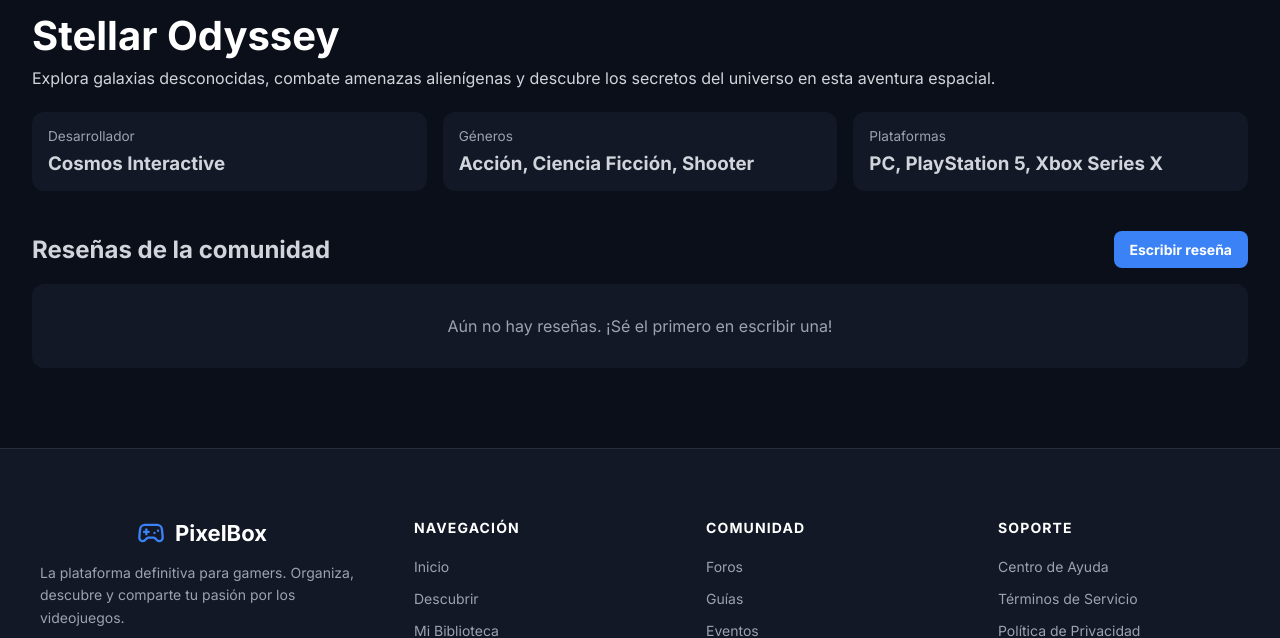
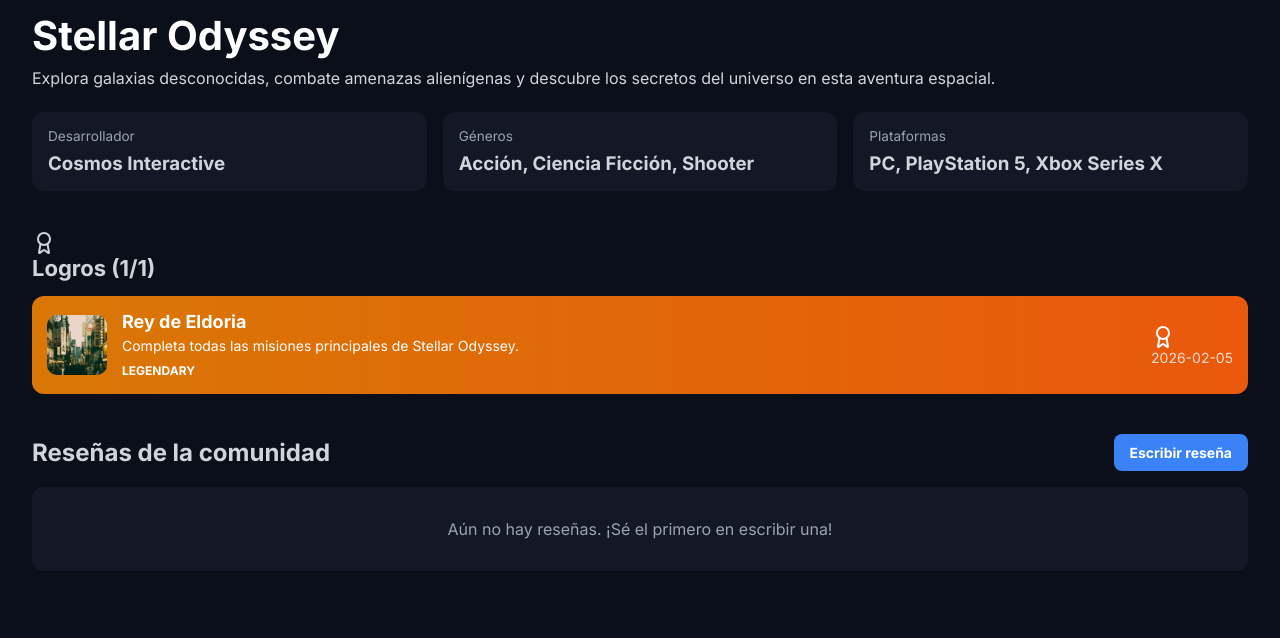
Before and after one commit to Nuriaadr/PixelBoxTFG-final, a PHP site: page /html/detalles_juego.html in a window 1280 px wide. Shown: the part 722-1360 px from the top of the page. Run offline with PHP 8.4, Linux system fonts and the light colour scheme.

Commit message:
icono trofeo y logros

```diff
--- a/PixelBoxTFG-master/estilos/style.css
+++ b/PixelBoxTFG-master/estilos/style.css
@@ -1097,7 +1097,72 @@ img {
   object-fit: cover;
   border-radius: 10px;
 }
+.achievements-section {
+  margin-top: 40px;
+}
 
+.achievements-title {
+  font-size: 22px;
+  margin-bottom: 15px;
+}
+
+.achievement-card {
+  display: flex;
+  align-items: center;
+  justify-content: space-between;
+  background: linear-gradient(90deg, #d97706, #ea580c);
+  padding: 15px;
+  border-radius: 12px;
+  color: white;
+  gap: 15px;
+}
+
+.achievement-img {
+  width: 60px;
+  height: 60px;
+  border-radius: 10px;
+  object-fit: cover;
+}
+
+.achievement-info {
+  flex: 1;
+}
+
+.achievement-info h3 {
+  margin: 0;
+  font-size: 18px;
+}
+
+.achievement-info p {
+  margin: 5px 0;
+  font-size: 14px;
+}
+
+.rarity {
+  font-size: 12px;
+  font-weight: bold;
+  color: var(--text-white);
+}
+
+.achievement-meta {
+  text-align: right;
+  font-size: 14px;
+}
+
+.trophy {
+  display: flex;
+  align-items: center;
+  justify-content: center;
+  font-size: 18px;
+  width: 24px;
+  height: 24px;
+  flex-shrink: 0;
+
+}
+
+.date {
+  opacity: 0.8;
+}
 /* === DETALLES === */
 .game-details {
   flex: 1;
--- a/PixelBoxTFG-master/html/detalles_juego.html
+++ b/PixelBoxTFG-master/html/detalles_juego.html
@@ -106,7 +106,30 @@
             </div>
 
         </div>
+        <div class="achievements-section">
 
+            <h2 class="achievements-title">
+                <i data-lucide="award" class="trophy"></i> Logros (1/1)
+            </h2>
+
+            <div class="achievement-card">
+
+                <img src="../img/img1.webp" alt="logro" class="achievement-img">
+
+                <div class="achievement-info">
+                    <h3>Rey de Eldoria</h3>
+                    <p>Completa todas las misiones principales de Stellar Odyssey.</p>
+                    <span class="rarity">LEGENDARY</span>
+                </div>
+
+                <div class="achievement-meta">
+                    <i data-lucide="award" class="trophy"></i>
+                    <span class="date">2026-02-05</span>
+                </div>
+
+            </div>
+
+        </div>
         <div class="reviews-section">
 
             <div class="reviews-header">
@@ -137,7 +160,8 @@
                         <svg xmlns="http://www.w3.org/2000/svg" width="20" height="20" viewBox="0 0 24 24"
                             fill="currentColor">
                             <path
-                                d="M24 4.557c-.883.392-1.832.656-2.828.775 1.017-.609 1.798-1.574 2.165-2.724-.951.564-2.005.974-3.127 1.195-.897-.957-2.178-1.555-3.594-1.555-3.179 0-5.515 2.966-4.797 6.045-4.091-.205-7.719-2.165-10.148-5.144-1.29 2.213-.669 5.108 1.523 6.574-.806-.026-1.566-.247-2.229-.616-.054 2.281 1.581 4.415 3.949 4.89-.693.188-1.452.232-2.224.084.626 1.956 2.444 3.379 4.6 3.419-2.07 1.623-4.678 2.348-7.29 2.04 2.179 1.397 4.768 2.212 7.548 2.212 9.142 0 14.307-7.721 13.995-14.646.962-.695 1.797-1.562 2.457-2.549z" />
+                                d="M24 4.557c-.883.392-1.832.656
+                                -2.828.775 1.017-.609 1.798-1.574 2.165-2.724-.951.564-2.005.974-3.127 1.195-.897-.957-2.178-1.555-3.594-1.555-3.179 0-5.515 2.966-4.797 6.045-4.091-.205-7.719-2.165-10.148-5.144-1.29 2.213-.669 5.108 1.523 6.574-.806-.026-1.566-.247-2.229-.616-.054 2.281 1.581 4.415 3.949 4.89-.693.188-1.452.232-2.224.084.626 1.956 2.444 3.379 4.6 3.419-2.07 1.623-4.678 2.348-7.29 2.04 2.179 1.397 4.768 2.212 7.548 2.212 9.142 0 14.307-7.721 13.995-14.646.962-.695 1.797-1.562 2.457-2.549z" />
                         </svg>
                     </a>
 
```
